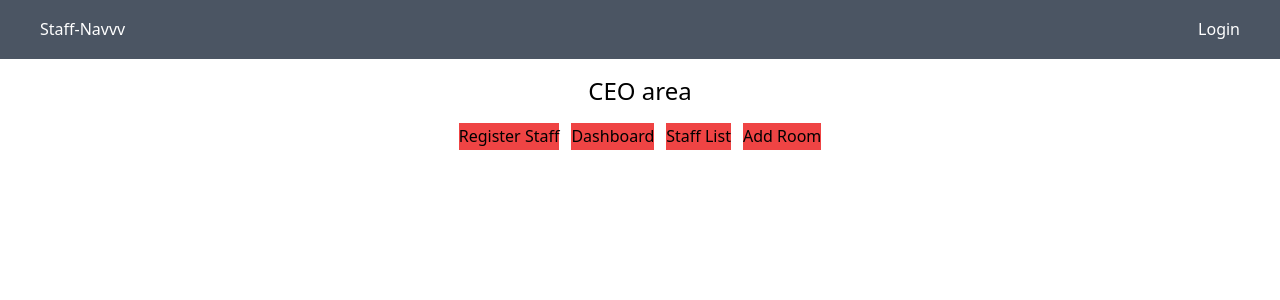
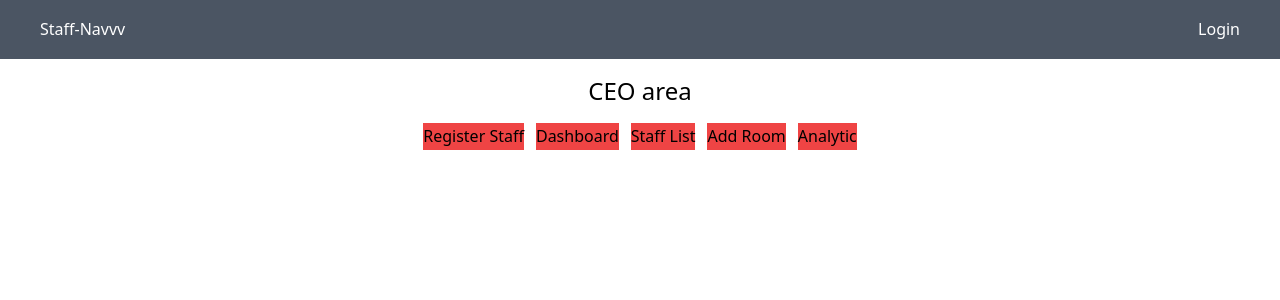
Before and after one commit to TeeThanakit/mariana-hotel, a Next.js app in the folder frontend/: page /employee/ceo in a window 1280 px wide. Shown: the top 300 px of the page. Built offline with nearby package versions, Linux system fonts and the light colour scheme; no server answers.

Commit message:
add navbar

```diff
--- a/frontend/app/employee/ceo/page.js
+++ b/frontend/app/employee/ceo/page.js
@@ -17,6 +17,9 @@ export default function CeoPage() {
         <Link href="/employee/ceo/addroom" className="bg-red-500">
           Add Room
         </Link>
+        <Link href="/employee/ceo/analytic" className="bg-red-500">
+          Analytic
+        </Link>
       </div>
     </div>
   );
```
